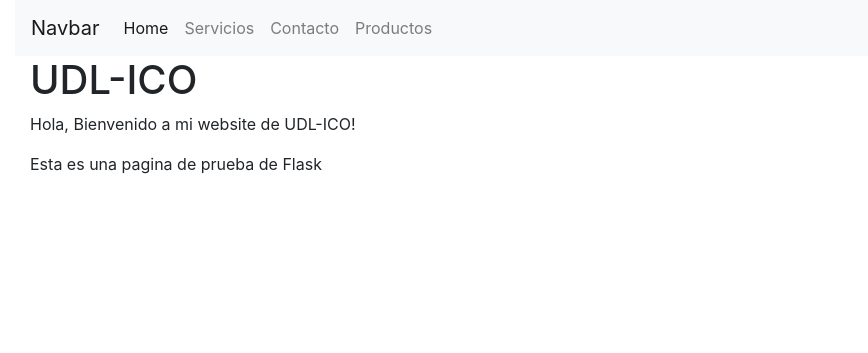
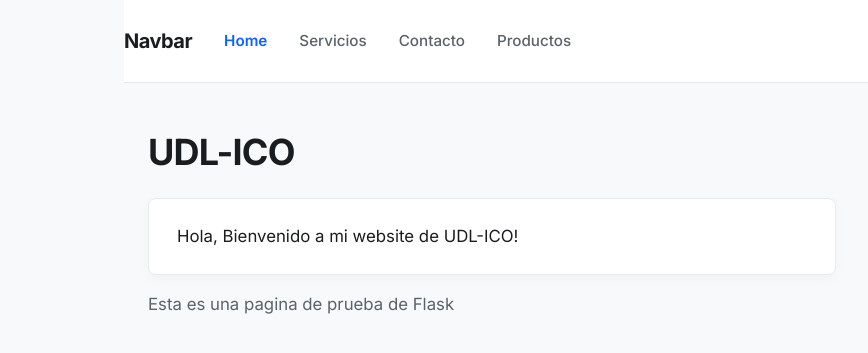
Before and after one commit to adrian-beta/appweb01, a Flask app: page / in a window 1280 px wide. Shown: the top 353 px of the page, without its empty margins (0-868 px from the left). Run offline with Flask 3, Linux system fonts and the light colour scheme.

Commit message:
Aplicacion de CSS-20261028

```diff
--- /dev/null
+++ b/static/css/minimalista.css
@@ -0,0 +1,100 @@
+@import url('https://fonts.googleapis.com/css2?family=Inter:wght@300;400;500;600;700&display=swap');
+
+:root {
+    --bg-main: #f8f9fa;
+    --bg-card: #ffffff;
+    --text-primary: #1a1d20;
+    --text-secondary: #5a626a;
+    --accent-color: #0f62fe;
+    --border-color: #e9ecef;
+}
+
+/* Tipografía base y fondo global */
+body {
+    background-color: var(--bg-main);
+    color: var(--text-primary);
+    font-family: 'Inter', -apple-system, BlinkMacSystemFont, "Segoe UI", Roboto, sans-serif;
+    -webkit-font-smoothing: antialiased;
+    line-height: 1.6;
+}
+
+/* Layout y contenedor principal */
+.container-fluid {
+    max-width: 1080px;
+    margin: 0 auto;
+    padding: 0 1.5rem;
+}
+
+/* Navbar limpio y minimalista */
+.navbar {
+    background-color: var(--bg-card) !important;
+    border-bottom: 1px solid var(--border-color);
+    padding: 1.25rem 0;
+    margin-bottom: 3rem;
+    box-shadow: 0 1px 3px rgba(0, 0, 0, 0.02);
+}
+
+.navbar-brand {
+    font-weight: 700;
+    font-size: 1.25rem;
+    color: var(--text-primary) !important;
+    letter-spacing: -0.5px;
+}
+
+.nav-link {
+    font-size: 0.95rem;
+    font-weight: 500;
+    color: var(--text-secondary) !important;
+    padding: 0.5rem 1rem !important;
+    transition: color 0.2s ease-in-out;
+}
+
+.nav-link:hover {
+    color: var(--accent-color) !important;
+}
+
+.nav-item.active .nav-link {
+    color: var(--accent-color) !important;
+    font-weight: 600;
+}
+
+/* Encabezados y títulos */
+h1 {
+    font-size: 2.25rem;
+    font-weight: 700;
+    letter-spacing: -0.8px;
+    color: var(--text-primary);
+    margin-bottom: 1.5rem;
+}
+
+/* Contenido de texto y contenedores */
+p {
+    color: var(--text-secondary);
+    font-size: 1.05rem;
+    font-weight: 400;
+    max-width: 65ch;
+    margin-bottom: 1rem;
+}
+
+/* Estructuración de la tarjeta principal de contenido */
+div.container-fluid > p:first-of-type {
+    background-color: var(--bg-card);
+    border: 1px solid var(--border-color);
+    border-radius: 8px;
+    padding: 1.5rem 1.75rem;
+    margin-top: 1rem;
+    color: var(--text-primary);
+    box-shadow: 0 4px 12px rgba(0, 0, 0, 0.03);
+}
+
+/* Adaptación del menú hamburguesa responsive */
+.navbar-toggler {
+    border: 1px solid var(--border-color);
+    padding: 0.4rem 0.6rem;
+    border-radius: 6px;
+}
+
+.navbar-toggler:focus {
+    outline: none;
+    box-shadow: 0 0 0 2px rgba(15, 98, 254, 0.2);
+}
--- a/templates/layout.html
+++ b/templates/layout.html
@@ -2,9 +2,10 @@
 <html lang="en">
     <head>
         <link rel="stylesheet" href="https://cdn.jsdelivr.net/npm/bootstrap@4.6.2/dist/css/bootstrap.min.css" integrity="sha384-xOolHFLEh07PJGoPkLv1IbcEPTNtaed2xpHsD9ESMhqIYd0nLMwNLD69Npy4HI+N" crossorigin="anonymous">
+        <link rel="stylesheet" href="{{ url_for('static', filename='css/minimalista.css') }}">
         <meta charset="UTF-8">
-       <meta name="viewport" content="width=device-width, initial-scale=1.0">
-       <title>{{titulo}}</title>
+        <meta name="viewport" content="width=device-width, initial-scale=1.0">
+        <title>{{titulo}}</title>
     </head>
     <body>
         <div class="container-fluid">
```
